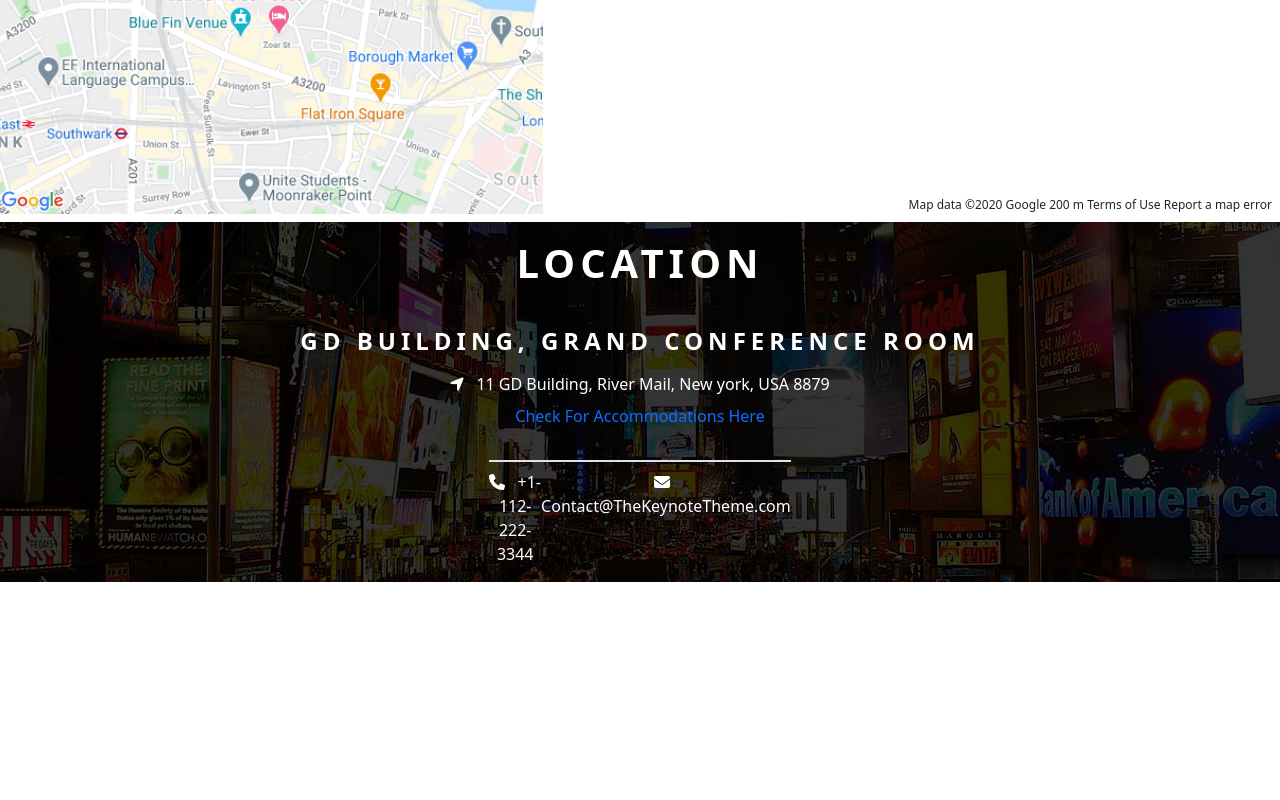
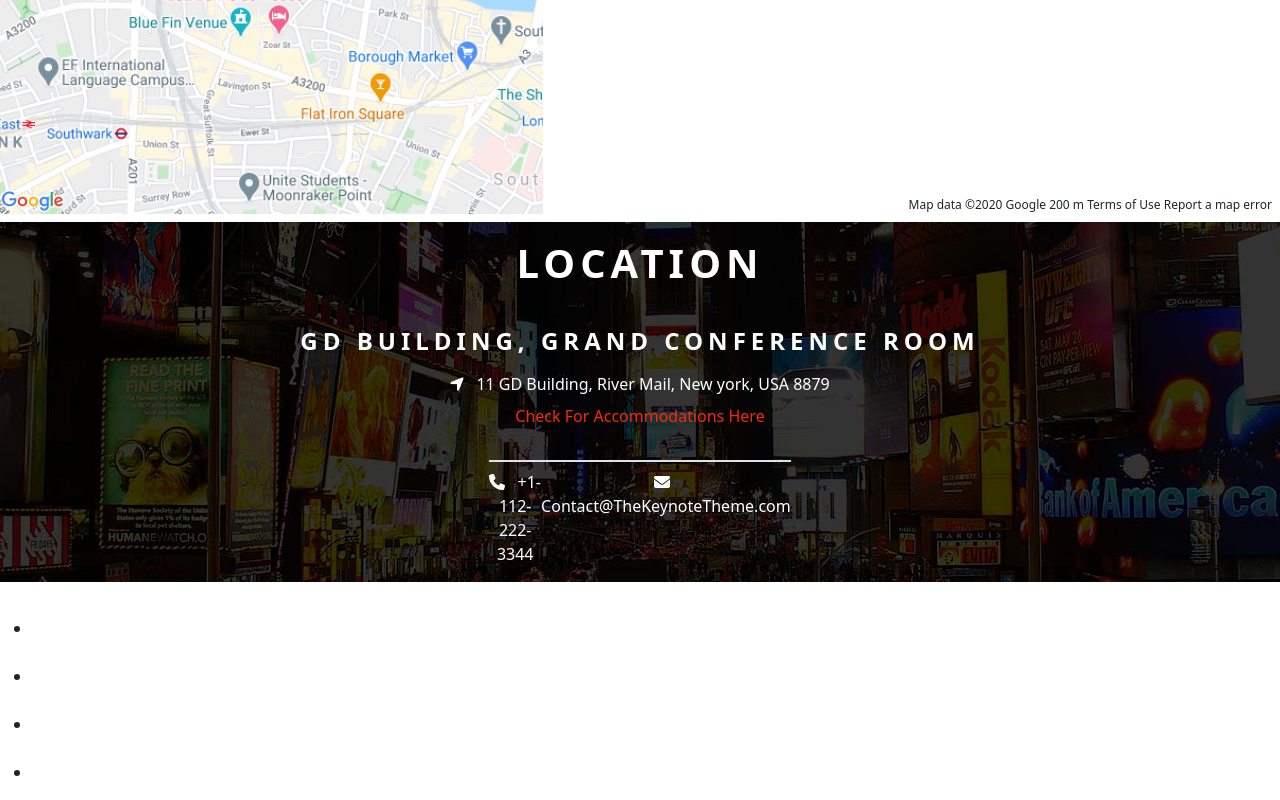
Before and after one commit to Rossiitaa/proj-html-vuejs, a Vue app: page / in a window 1280 px wide. Shown: the part 3488-4288 px from the top of the page. Before the commit the page ends 4070 px from the top, so only its background shows below. Built offline with nearby package versions, Linux system fonts and the light colour scheme.

Commit message:
created the v-for for data entry in the news

```diff
--- a/src/components/Main.vue
+++ b/src/components/Main.vue
@@ -212,7 +212,7 @@
                     </div>
 
                     <div class="mb-4">
-                        <a href="#" class="text-decoration-none">
+                        <a href="#" id="check" class="text-decoration-none">
                             Check For Accommodations Here
                         </a>
                     </div>
@@ -229,6 +229,37 @@
                     </div>
                 </div>
 
+            </div>
+
+            <!-- recent news -->
+            <div id="news-section" class="row d-flex justify-content-around align-items-center">
+                <div v-for="(news,index) in newsList" :key="index">
+                    <img :src="news.img" :alt="news.alt" class="mb-4">
+                        <ul>
+                            <li>
+                                <h6  class="mb-2">
+                                    {{ news.date }}
+                                </h6>
+                            </li>
+                            <li>
+                                <h5 class="mb-4 fw-bold">
+                                    {{ news.title }}
+                                </h5>
+                            </li>
+                            <li>
+                                <p class="mb-4">
+                                    {{ news.text }}
+                                </p>
+                            </li>
+                            <li>
+                                <a href="#">
+                                    <span>
+                                        {{ news.urlText }}
+                                    </span>
+                                </a>
+                            </li>
+                        </ul>
+                </div>
             </div>
         </div>
     </main>
@@ -397,6 +428,11 @@ data() {
                 alt: "vt-17-map"
             },
 
+        ],
+        newsList: [
+            {
+
+            }
         ]
         }
     }
@@ -644,5 +680,8 @@ data() {
         h1, h2 {
             letter-spacing: 5px;
         }
+        #check {
+            color: #f72a0c;
+        }
 }
 </style>
```
